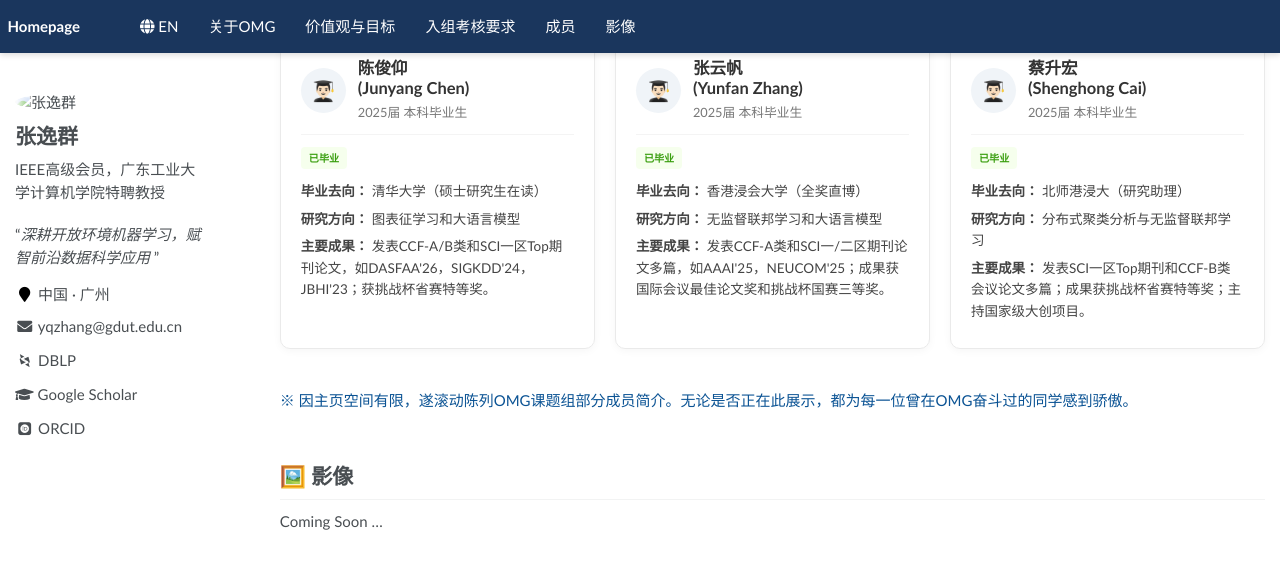
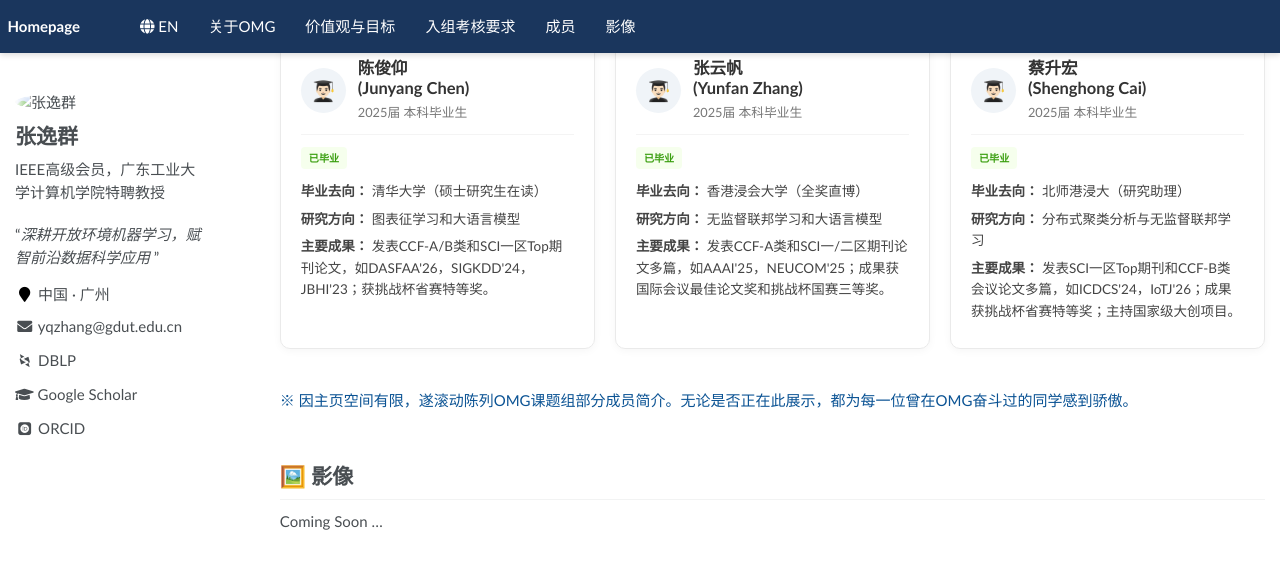
Before and after one commit to yqzhang-Zz/zh-OMG, a Jekyll site: the page built from _pages/about.md, in a window 1280 px wide and 900 px high, scrolled down 2808 px. Shown: the top 569 px of the window. Built offline with Jekyll 4.4.1, drawn with Linux system fonts in a browser that asks for light colours; some web fonts are replaced.

Commit message:
Update about.md

```diff
--- a/_pages/about.md
+++ b/_pages/about.md
@@ -319,7 +319,7 @@ OMG具体研究方向可参考本人主页所列论文和科研课题。组内**
       <span class="tag tag-alumni">已毕业</span>
       <p><strong>毕业去向：</strong> 北师港浸大（研究助理）</p>
       <p><strong>研究方向：</strong> 分布式聚类分析与无监督联邦学习</p>
-      <p><strong>主要成果：</strong> 发表SCI一区Top期刊和CCF-B类会议论文多篇；成果获挑战杯省赛特等奖；主持国家级大创项目。</p>
+      <p><strong>主要成果：</strong> 发表SCI一区Top期刊和CCF-B类会议论文多篇，如ICDCS'24，IoTJ'26；成果获挑战杯省赛特等奖；主持国家级大创项目。</p>
     </div>
   </div>
 
```
